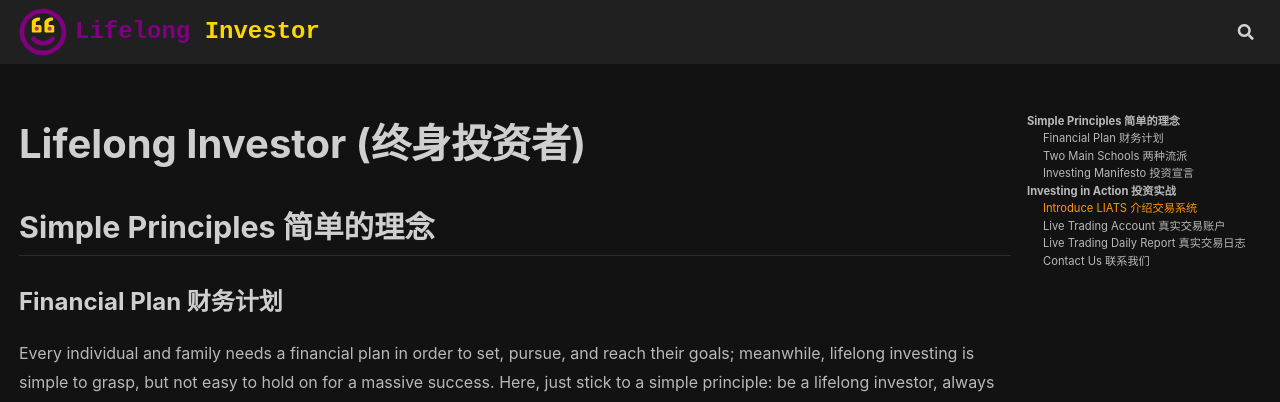
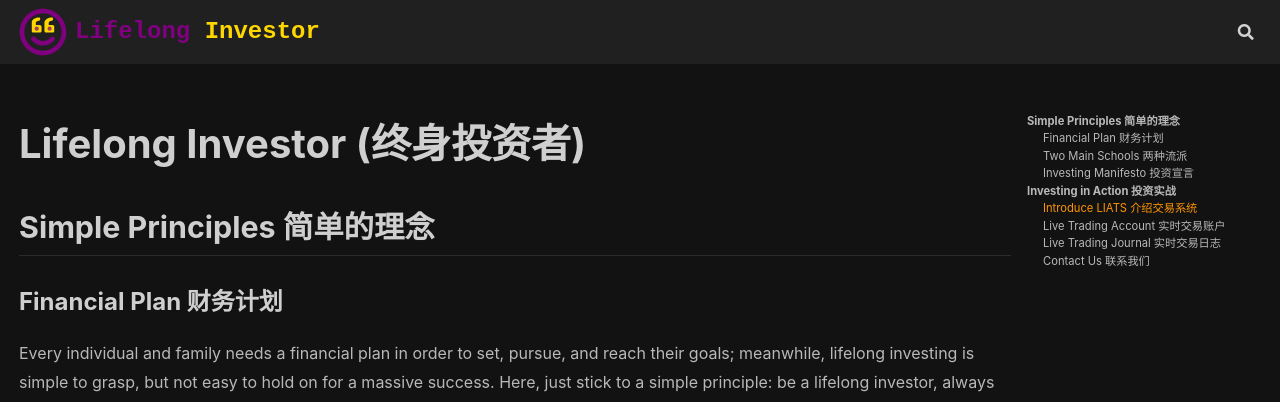
Before and after one commit to lifelonginvestorllc/lifelonginvestorllc.github.io, a Jekyll site: the page built from index.md, in a window 1280 px wide and 900 px high. Shown: the top 402 px of the window. Built offline with Jekyll 4.4.1, drawn with Linux system fonts in a browser that asks for light colours; nearby versions of some CDN libraries; some of the changed text lies outside the part shown.

````diff
--- a/index.md
+++ b/index.md
@@ -119,7 +119,7 @@
 
 LIATS（终身投资者算法交易系统）是敏捷灵活且透明可见的，将最合适的**交易策略**应用于精心挑选的证券目标（股票/ETF/期货/外汇/期权）以匹配其当前的趋势特征。通过连接到您自己的 [IB (InteractiveBrokers)](https://www.interactivebrokers.com){:target="_blank"} 账户，我们的算法机器人将在您的监控下进行交易，并根据您的偏好以短信、电子电报或电子邮件的方式及时通知您。
 
-### Live Trading Account 真实交易账户
+### Live Trading Account 实时交易账户
 
 **A live trading account with a daily updated chart is worth a thousand words!**
 
@@ -158,7 +158,7 @@
   }
 }
 ```
-### Live Trading Daily Report 真实交易日志
+### Live Trading Journal 实时交易日志
 
 - LifelongInvest 04/03T08:00 Daily Report: closedTrades=0. cashRemaining=10000, marginRemaining=10000, totalPortfolioValue=10000.
 - LifelongInvest 04/04T08:00 Daily Report: closedTrades=1, avgDuration=4:45:50, profitLoss=135.00, totalFees=1.24, totalCapital=1680.00, holdingCost=26429.25, netProfitLoss=133.76(7.96%), unrealizedProfitLoss=57.68(0.22%). cashRemaining=10080.92, marginRemaining=8421.98, totalPortfolioValue=10101.98.
````
